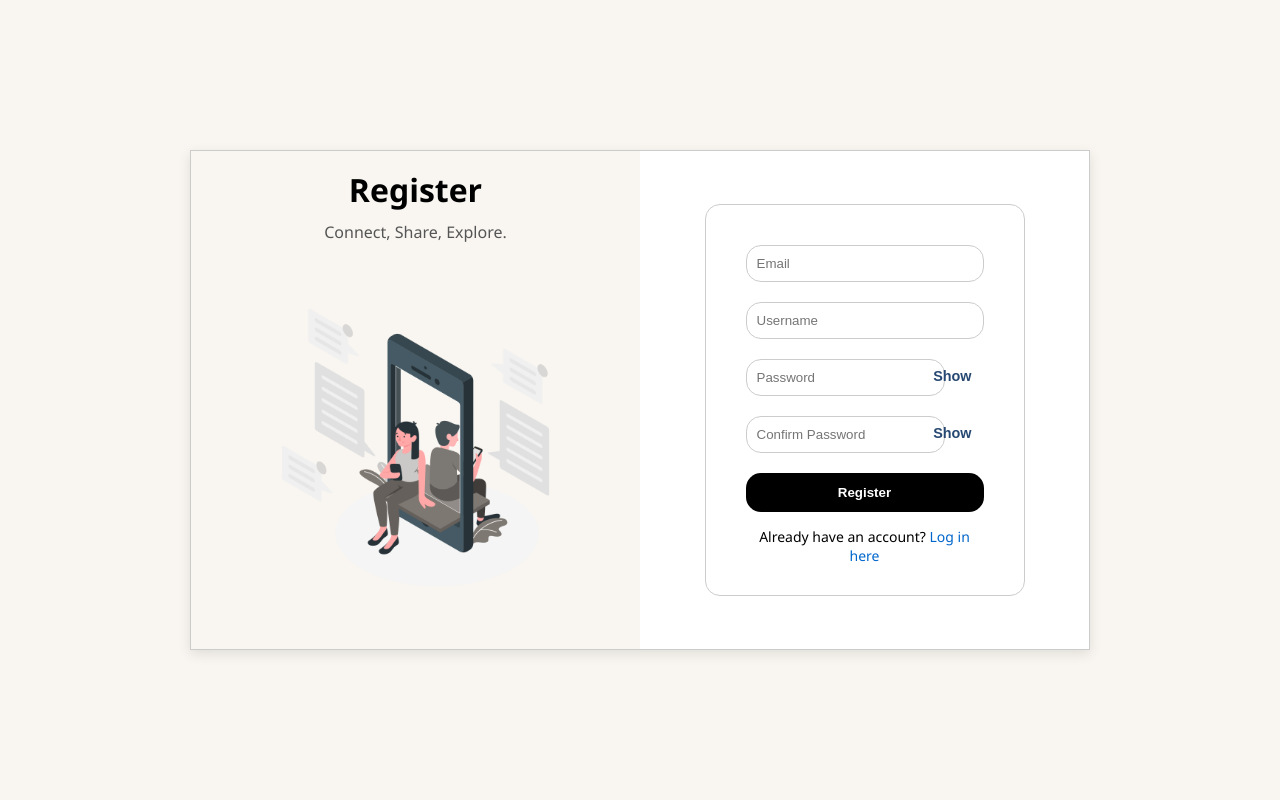
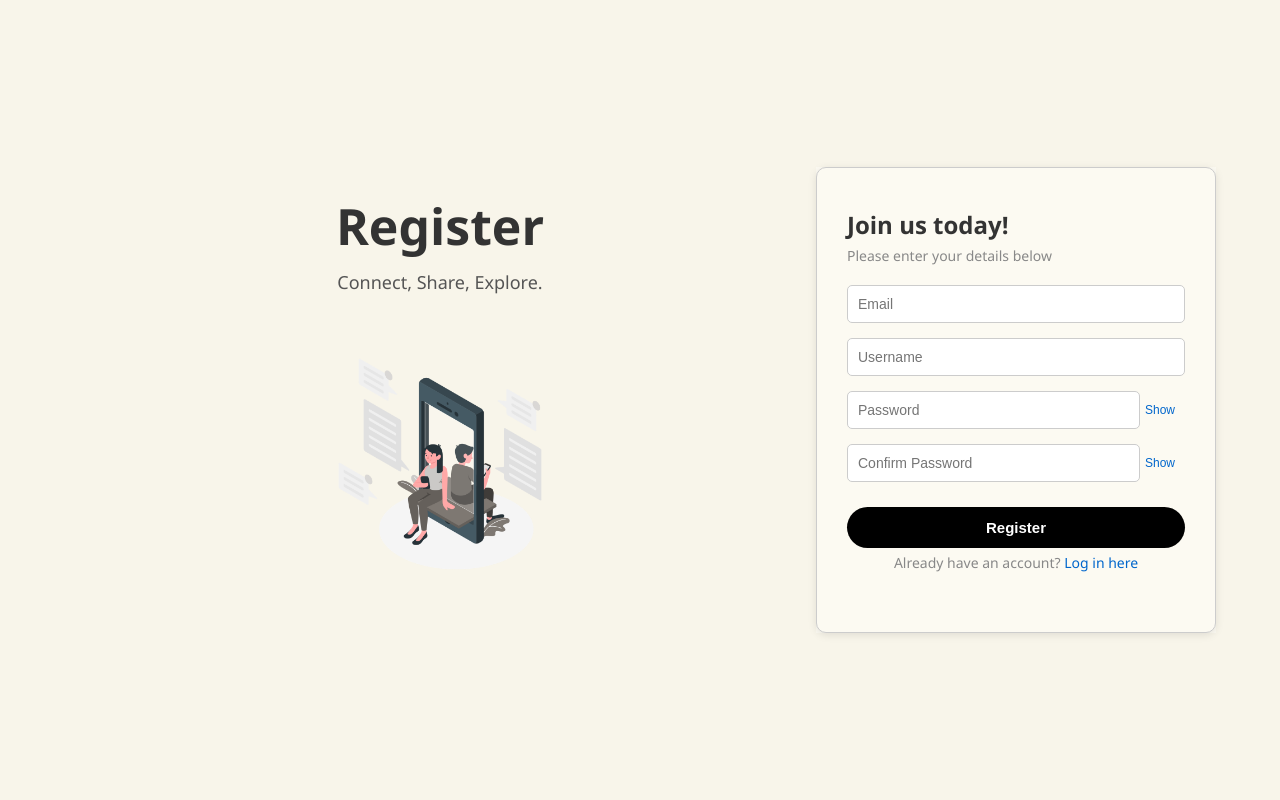
Before and after one commit to PUP-BSIT/project-hershell, a PHP site: page /php/register.php in a window 1280 px wide. Run offline with PHP 8.4, Linux system fonts and the light colour scheme; data that the repository does not hold is empty.

Commit message:
align register style to match the login style

```diff
--- a/Hershive/php/register.php
+++ b/Hershive/php/register.php
@@ -102,6 +102,8 @@ if ($_SERVER["REQUEST_METHOD"] == "POST") {
 
     <div class="right">
       <div class="form-box">
+        <h2>Join us today!</h2>
+        <p>Please enter your details below</p>
 
         <?php if ($errors): ?>
           <div class="message error">
--- a/Hershive/style/register.css
+++ b/Hershive/style/register.css
@@ -5,9 +5,12 @@
 }
 
 body {
-  font-family: "Segoe UI", sans-serif;
-  background-color: #f9f6f1;
-  height: 100vh;
+  font-family: 'Segoe UI', Tahoma, Geneva, Verdana, sans-serif;
+  margin: 0;
+  padding: 0;
+  background-color: #f8f5ea;
+  color: #333;
+  min-height: 100vh;
   display: flex;
   justify-content: center;
   align-items: center;
@@ -15,55 +18,73 @@ body {
 
 .wrapper {
   display: flex;
-  width: 900px;
-  height: 500px;
-  background-color: #fff;
-  border: 1px solid #ccc;
-  box-shadow: 0 4px 12px rgba(0, 0, 0, 0.1);
+  justify-content: space-between;
+  align-items: center;
+  min-height: 100vh;
+  padding: 0 5%;
+  width: 100%;
 }
 
 .left {
-  width: 50%;
-  padding: 40px;
-  background-color: #f9f6f1;
-  display: flex;
-  flex-direction: column;
-  align-items: center;
-  justify-content: center;
+  flex: 1;
   text-align: center;
 }
 
 .left h1 {
-  font-size: 32px;
+  font-size: 50px;
   margin-bottom: 10px;
+  font-weight: bold;
 }
 
 .left p {
-  font-size: 16px;
+  font-size: 18px;
   color: #555;
-  margin-bottom: 20px;
+  margin-bottom: 30px;
 }
 
 .left img {
-  max-width: 100%;
-  height: auto;
+  width: 280px;
 }
 
 .right {
-  width: 50%;
-  display: flex;
-  justify-content: center;
-  align-items: center;
-  padding: 20px;
+  flex: 1;
+  max-width: 400px;
+  background-color: #fcfaf2;
+}
+
+.right p {
+  margin: 5px 0 20px;
+  font-size: 14px;
+  color: #888;
 }
 
 .form-box {
-  background-color: #fff;
+  max-width: 400px;
+  background-color: #fcfaf2;
+  padding: 40px 30px;
   border: 1px solid #ccc;
-  border-radius: 15px;
-  padding: 30px 40px;
+  border-radius: 10px;
+  box-shadow: 0 2px 8px rgba(0, 0, 0, 0.1);
   width: 100%;
-  max-width: 320px;
+}
+
+.message {
+  padding: 10px;
+  margin-bottom: 20px;
+  border-radius: 5px;
+  font-size: 14px;
+}
+
+.message.error {
+  background-color: #fee;
+  color: #c00;
+  border: 1px solid #fcc;
+}
+
+.message.success {
+  background-color: #efe;
+  color: #060;
+  border: 1px solid #cfc;
 }
 
 form {
@@ -75,24 +96,62 @@ input[type="email"],
 input[type="text"],
 input[type="password"] {
   padding: 10px;
-  margin: 10px 0;
-  border-radius: 15px;
+  margin-bottom: 15px;
+  border-radius: 5px;
   border: 1px solid #ccc;
+  font-size: 14px;
   outline: none;
 }
 
-button {
+input[type="email"]:focus,
+input[type="text"]:focus,
+input[type="password"]:focus {
+  border-color: #0066cc;
+}
+
+.password-wrapper {
+  position: relative;
+  margin-bottom: 15px;
+}
+
+.password-wrapper input {
+  margin-bottom: 0;
+  padding-right: 100px;
+}
+
+.toggle-password {
+  position: absolute;
+  right: 10px;
+  top: 50%;
+  transform: translateY(-50%);
+  background: none;
+  border: none;
+  font-size: 12px;
+  cursor: pointer;
+  color: #0066cc;
+  padding: 0;
+  margin: 0;
+}
+
+.toggle-password:hover {
+  color: #004499;
+  text-decoration: underline;
+}
+
+button[type="submit"] {
+  background-color: black;
+  color: white;
   padding: 12px;
-  margin-top: 10px;
   border: none;
-  border-radius: 15px;
-  background-color: #000;
-  color: white;
+  border-radius: 25px;
+  font-size: 15px;
   font-weight: bold;
   cursor: pointer;
+  transition: background-color 0.3s;
+  margin-top: 10px;
 }
 
-button:hover {
+button[type="submit"]:hover {
   background-color: #333;
 }
 
@@ -100,6 +159,7 @@ button:hover {
   margin-top: 15px;
   font-size: 14px;
   text-align: center;
+  color: #333;
 }
 
 .login-link a {
@@ -110,23 +170,3 @@ button:hover {
 .login-link a:hover {
   text-decoration: underline;
 }
-
-.toggle-password {
-  position: absolute;
-  right: 0px;
-  top: 30%;
-  transform: translateY(-50%);
-  background: none;
-  border: none;
-  font-size: 0.9em;
-  cursor: pointer;
-  color: #264872;
-}
-
-.toggle-password:hover {
-  color: #fff;
-}
-
-.password-wrapper {
-  position: relative;
-}
```
